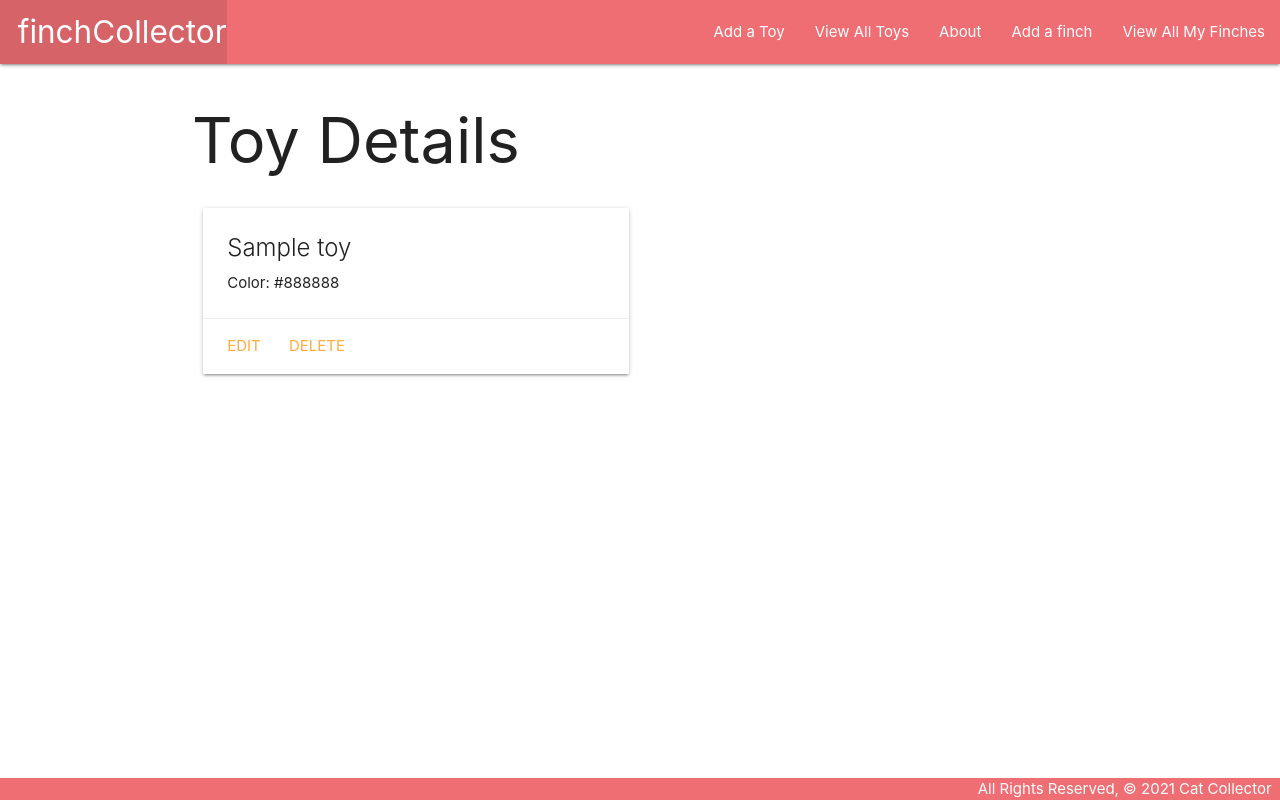
After one commit to ttyngai/finchcollector, a Django app: page /toys/1/ in a window 1280 px wide. The commit adds this page. Run offline with Django 3.2, Linux system fonts and the light colour scheme; tables that the repository leaves empty hold one stand-in row (values such as "Sample post").

Commit message:
Lab 5 requirements add

```diff
--- a/main_app/models.py
+++ b/main_app/models.py
@@ -9,13 +9,27 @@ MEALS = (
     ('D', 'Dinner')
 )
 
+
+
+class Toy(models.Model):
+  name = models.CharField(max_length=50)
+  color = models.CharField(max_length=20)
+
+  def __str__(self):
+    return self.name
+
+  def get_absolute_url(self):
+    return reverse('toys_detail', kwargs={'pk': self.id})
+
+
+
 # Create your models here.
 class Finch(models.Model):
     name = models.CharField(max_length=100)
     color = models.CharField(max_length=100)
     description = models.TextField(max_length=250)
     feedsPerDay = models.IntegerField()
-
+    toys = models.ManyToManyField(Toy)
     def __str__(self):
         return f"({self.id}) - {self.name}"
 
--- a/main_app/templates/base.html
+++ b/main_app/templates/base.html
@@ -28,6 +28,8 @@
             </li>
           </ul>
           <ul class="right">
+            <li><a href="{% url 'toys_create' %}">Add a Toy</a></li>
+            <li><a href="{% url 'toys_index' %}">View All Toys</a></li>
             <li><a href="{% url 'about' %}">About</a></li>
             <li><a href="/finches/create/">Add a finch</a></li>
             <li><a href="/finches">View All My Finches</a></li>
--- /dev/null
+++ b/main_app/templates/main_app/toy_detail.html
@@ -0,0 +1,19 @@
+{% extends 'base.html' %} {% block content %}
+
+<h1>Toy Details</h1>
+
+<div class="row">
+  <div class="col s6 col-offset-3">
+    <div class="card">
+      <div class="card-content">
+        <span class="card-title">{{ toy.name }}</span>
+        <p>Color: {{ toy.color }}</p>
+      </div>
+      <div class="card-action">
+        <a href="{% url 'toys_update' toy.id %}">Edit</a>
+        <a href="{% url 'toys_delete' toy.id %}">Delete</a>
+      </div>
+    </div>
+  </div>
+</div>
+{% endblock %}
--- a/main_app/urls.py
+++ b/main_app/urls.py
@@ -21,6 +21,12 @@ urlpatterns = [
     path('finches/<int:pk>/delete/', views.FinchDelete.as_view(), name='finches_delete'),
 
     # 'finches/<int:finch_id>/add-feeding/ add feeding route
-    path('finches/<int:finch_id>/add_feeding/', views.add_feeding, name='add_feeding')
+    path('finches/<int:finch_id>/add_feeding/', views.add_feeding, name='add_feeding'),
+    path('finches/<int:finch_id>/assoc_toy/<int:toy_id>/', views.assoc_toy, name='assoc_toy'),
 
+    path('toys/', views.ToyList.as_view(), name='toys_index'),
+    path('toys/<int:pk>/', views.ToyDetail.as_view(), name='toys_detail'),
+    path('toys/create/', views.ToyCreate.as_view(), name='toys_create'),
+    path('toys/<int:pk>/update/', views.ToyUpdate.as_view(), name='toys_update'),
+    path('toys/<int:pk>/delete/', views.ToyDelete.as_view(), name='toys_delete'),
 ]
--- a/main_app/views.py
+++ b/main_app/views.py
@@ -1,7 +1,8 @@
 from django.shortcuts import render, redirect
 from django.views.generic.edit import CreateView, UpdateView, DeleteView
+from django.views.generic import ListView, DetailView
 from django.http import HttpResponse
-from .models import Finch
+from .models import Finch, Toy
 from .forms import FeedingForm
 
 # Create your views here.
@@ -19,8 +20,12 @@ def finches_index(request):
 def finches_detail(request, finch_id):
     finch = Finch.objects.get(id=finch_id)
     feeding_form = FeedingForm()
-    return render(request, 'finches/detail.html', {'finch': finch,
-    'feeding_form': feeding_form })
+    toys_finch_doesnt_have = Toy.objects.exclude(id__in=finch.toys.all().values_list('id'))
+    return render(request, 'finches/detail.html', {
+        'finch': finch,
+        'feeding_form': feeding_form,
+        'toys':toys_finch_doesnt_have
+    })
 
 
 class FinchCreate(CreateView):
@@ -45,3 +50,27 @@ def add_feeding(request, finch_id):
         new_feeding.finch_id = finch_id
         new_feeding.save()
     return redirect('finches_detail', finch_id=finch_id)
+
+
+class ToyList(ListView):
+  model = Toy
+
+class ToyDetail(DetailView):
+  model = Toy
+
+class ToyCreate(CreateView):
+  model = Toy
+  fields = '__all__'
+
+class ToyUpdate(UpdateView):
+  model = Toy
+  fields = ['name', 'color']
+
+class ToyDelete(DeleteView):
+  model = Toy
+  success_url = '/toys/'
+
+def assoc_toy(request, finch_id, toy_id):
+  finch = Finch.objects.get(id=finch_id)
+  finch.toys.add(toy_id)
+  return redirect('finches_detail', finch_id=finch_id)
```
Also changed, not shown: main_app/templates/finches/detail.html (+36 -0 lines), main_app/templates/main_app/toy_confirm_delete.html (added, +14 -0 lines), main_app/templates/main_app/toy_form.html (added, +16 -0 lines), main_app/templates/main_app/toy_list.html (added, +14 -0 lines), main_app/migrations/0006_auto_20220113_2320.py (added).
